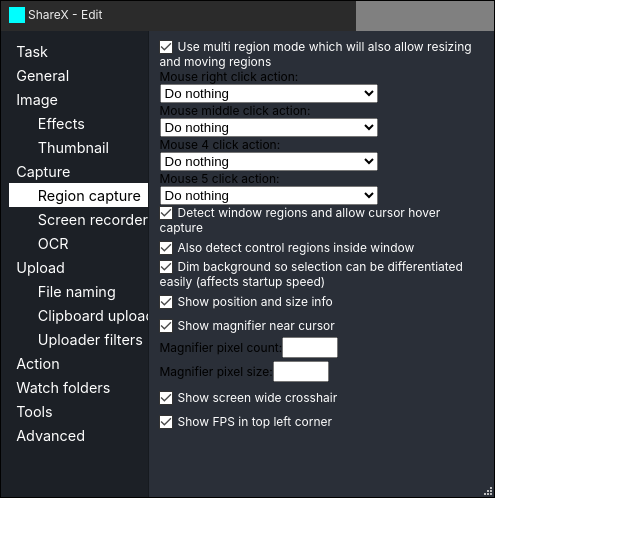
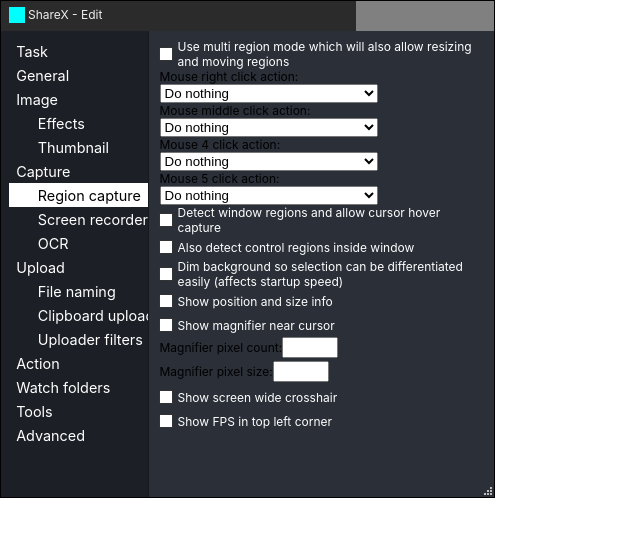
Before and after one commit to pgeowng/web-state-demo, a React (Create React App) app: page / in a window 1280 px wide. Shown: the top 536 px of the page, without its empty margins (0-640 px from the left). Built offline with nearby package versions, Linux system fonts and the light colour scheme.

Commit message:
checkbox flex

```diff
--- a/src/components/Checkbox/index.js
+++ b/src/components/Checkbox/index.js
@@ -22,12 +22,12 @@
       <polyline
         class="checkbox__checkmark"
         points="1,5 4,8 10,2"
-        stroke="#484848"
+        // stroke="#484848"
         stroke-width="1.2"
         fill="none"
       ></polyline>
     </svg>
 
-    <span>{children}</span>
+    <span className="checkbox__label">{children}</span>
   </label>
 )
--- a/src/components/Checkbox/style.css
+++ b/src/components/Checkbox/style.css
@@ -1,5 +1,8 @@
 .checkbox {
   position: relative;
+
+  display: flex;
+  align-items: center;
 }
 
 .checkbox__input {
@@ -10,21 +13,21 @@
 }
 
 .checkbox__svg {
-  width: 1em;
-  height: 1em;
+  min-width: 1em;
+  min-height: 1em;
+  max-width: 1em;
+  max-height: 1em;
   outline: 1px solid #333333;
   background-color: #fff;
   margin-right: 0.5em;
   position: relative;
-  bottom: -0.125rem;
+  bottom: 0;
+  /* bottom: -0.125rem; */
+  stroke: transparent;
 }
 
 .checkbox__input:hover + .checkbox__svg {
   outline-color: #0078d7;
-}
-
-.checkbox__input:hover + .checkbox__svg .checkbox__checkmark {
-  stroke: #0078d7;
 }
 
 .checkbox__input:focus + .checkbox__svg {
@@ -32,10 +35,18 @@
   background-color: #cce4f7;
 }
 
-.checkbox__input:focus + .checkbox__svg .checkbox__checkmark {
+.checkbox__input:checked:hover + .checkbox__svg .checkbox__checkmark {
+  stroke: #0078d7;
+}
+
+.checkbox__input:checked:focus + .checkbox__svg .checkbox__checkmark {
   stroke: #0078d7;
 }
 
 .checkbox__input:checked + .checkbox__svg .checkbox__checkmark {
-  stroke: transparent;
+  stroke: #484848;
 }
+
+.checkbox__label {
+  color: #fff;
+}
```
